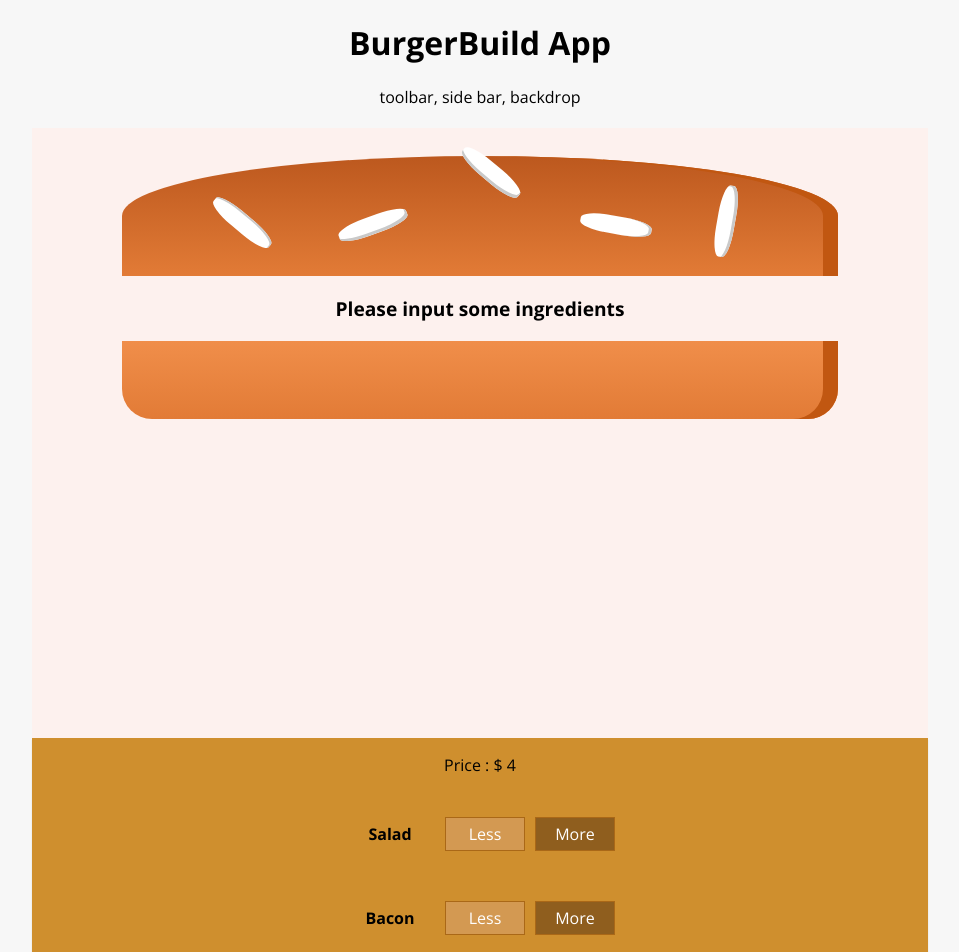
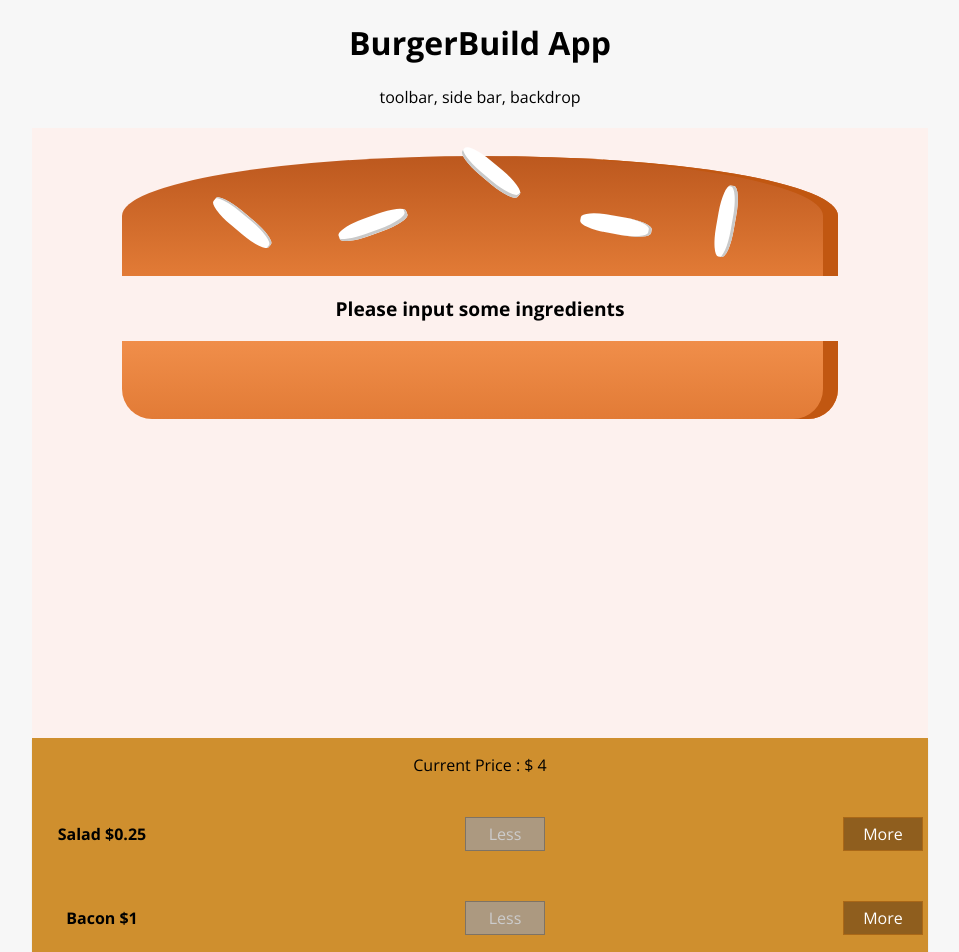
Before and after one commit to farannd/first-react-app, a React (Create React App) app: page / in a window 1280 px wide. Shown: the top 952 px of the page, without its empty margins (160-1119 px from the left). Built offline with nearby package versions, Linux system fonts and the light colour scheme.

Commit message:
update section8

```diff
--- a/src/section8/components/Burger/BuildControls/BuildControl/BuildControl.js
+++ b/src/section8/components/Burger/BuildControls/BuildControl/BuildControl.js
@@ -6,10 +6,17 @@ import styles from './BuildControl.module.css'
 const buildControl = props => {
 
     return (
-        <div className={styles.BuildControl}>
-            <p className={styles.Label}>{props.igKey}</p>
-            <button className={styles.Less} onClick={props.remove.bind(this,props.igKey)}>Less</button>
-            <button className={styles.More} onClick={props.add.bind(this,props.igKey)}>More</button>
+        <div className = {styles.BuildControl}>
+            <p className = {styles.Label}>{props.igKey} ${props.price}</p>
+            <button
+                className = {styles.Less}
+                onClick = {props.remove.bind(this,props.igKey)}
+                disabled = {props.disable[props.igKey].count}>
+                    Less</button>
+            <button
+                className={styles.More}
+                onClick={props.add.bind(this,props.igKey)}>
+                    More</button>
         </div>
     )
 }
--- a/src/section8/components/Burger/BuildControls/BuildControl/BuildControl.module.css
+++ b/src/section8/components/Burger/BuildControls/BuildControl/BuildControl.module.css
@@ -3,6 +3,7 @@
     justify-content: space-between;
     align-items: center;
     margin: 5px 0;
+    width: 100%;
 }
 
 .BuildControl button {
@@ -32,7 +33,7 @@
 .Label {
     padding: 10px;
     font-weight: bold;
-    width: 80px;
+    width: 120px;
     text-transform: capitalize;
 }
 
--- a/src/section8/components/Burger/BuildControls/BuildControls.js
+++ b/src/section8/components/Burger/BuildControls/BuildControls.js
@@ -8,12 +8,14 @@ const burgerControl = props => {
 
     return(
         <div className={styles.BuildControls}>
-        <p>Price : $ {props.price}</p>
+        <p>Current Price : $ {props.price}</p>
         {keys.map(igKey=>{
             return (
                     <BuildControl
                     igKey = {igKey}
                     key = {igKey}
+                    price = {props.ingredients[igKey].price}
+                    disable = {props.disable}
                     add = {props.add}
                     remove = {props.remove} />
             )}
--- a/src/section8/components/Burger/Burger.js
+++ b/src/section8/components/Burger/Burger.js
@@ -5,6 +5,8 @@ import BurgerIngredient from './BurgerIngredients/BurgerIngredient'
 
 
 const burger = props => {
+    console.log(props.ingredients)
+
     //untuk membuat array yang berisikan nilai key dari object
     const transformedIngredients= Object.keys(props.ingredients)
     console.log(transformedIngredients);
@@ -13,7 +15,7 @@ const burger = props => {
     //dengan jumlah yang ditentukan dari object ingredient (misal meat:2, maka akan membuat array berjumlah 2, [[2], ..])
     let result = transformedIngredients.map(igKey=>{
         //untuk membuat array
-        let result = [...Array(props.ingredients[igKey])]
+        let result = [...Array(props.ingredients[igKey].count)]
         console.log(result)
         return result.map((_,index)=>{
             let result = <BurgerIngredient key={igKey + index} types={igKey} />
--- a/src/section8/containers/BurgerBuilder/BurgerBuilder.js
+++ b/src/section8/containers/BurgerBuilder/BurgerBuilder.js
@@ -7,27 +7,31 @@ import BuildControls from '../../components/Burger/BuildControls/BuildControls'
 class BurgerBuilder extends Component {
     state = {
         ingredients: {
-            salad: 0,
-            bacon: 0,
-            cheese: 0,
-            meat: 0
+            salad: {
+                count: 0,
+                price: 0.25
+            },
+            bacon: {
+                count: 0,
+                price: 1
+            },
+            cheese: {
+                count: 0,
+                price: 0.75
+            },
+            meat: {
+                count: 0,
+                price: 1.25
+            },
         },
         totalPrice: 4,
-        price: {
-            salad: 0.25,
-            bacon: 1,
-            cheese: 0.75,
-            meat: 1.25
-        }
     }
 
     addIngredientsHandler = type => {
-        let newIngredients = {
-            ...this.state.ingredients
-        }
-        newIngredients[type] += 1
+        let newIngredients = JSON.parse(JSON.stringify(this.state.ingredients))
+        newIngredients[type].count += 1
 
-        let newPrice = this.state.totalPrice + this.state.price[type]
+        let newPrice = this.state.totalPrice + newIngredients[type].price
 
         this.setState({
             ingredients: newIngredients,
@@ -36,15 +40,13 @@ class BurgerBuilder extends Component {
     }
 
     removeIngredientsHandler = type => {
-        let newIngredients = {
-            ...this.state.ingredients
-        }
+        let newIngredients = JSON.parse(JSON.stringify(this.state.ingredients))
 
         let newPrice = this.state.totalPrice;
 
-        if(newIngredients[type]>0){
-            newIngredients[type] -= 1
-            newPrice = this.state.totalPrice - this.state.price[type]
+        if(newIngredients[type].count>0){
+            newIngredients[type].count -= 1
+            newPrice -= newIngredients[type].price
         }
 
         this.setState({
@@ -53,8 +55,13 @@ class BurgerBuilder extends Component {
         })
     }
 
+    render(){
+        const disable = JSON.parse(JSON.stringify(this.state.ingredients))
+        for(let key in disable){
+            if (disable[key].count === 0) disable[key].count = true
+            else disable[key].count = false
+        };
 
-    render(){
         return(
             <Aux>
                 <Burger
@@ -62,6 +69,7 @@ class BurgerBuilder extends Component {
                 <BuildControls
                     ingredients = {this.state.ingredients}
                     price = {this.state.totalPrice}
+                    disable = {disable}
                     add = {this.addIngredientsHandler}
                     remove = {this.removeIngredientsHandler}/>
             </Aux>
```
